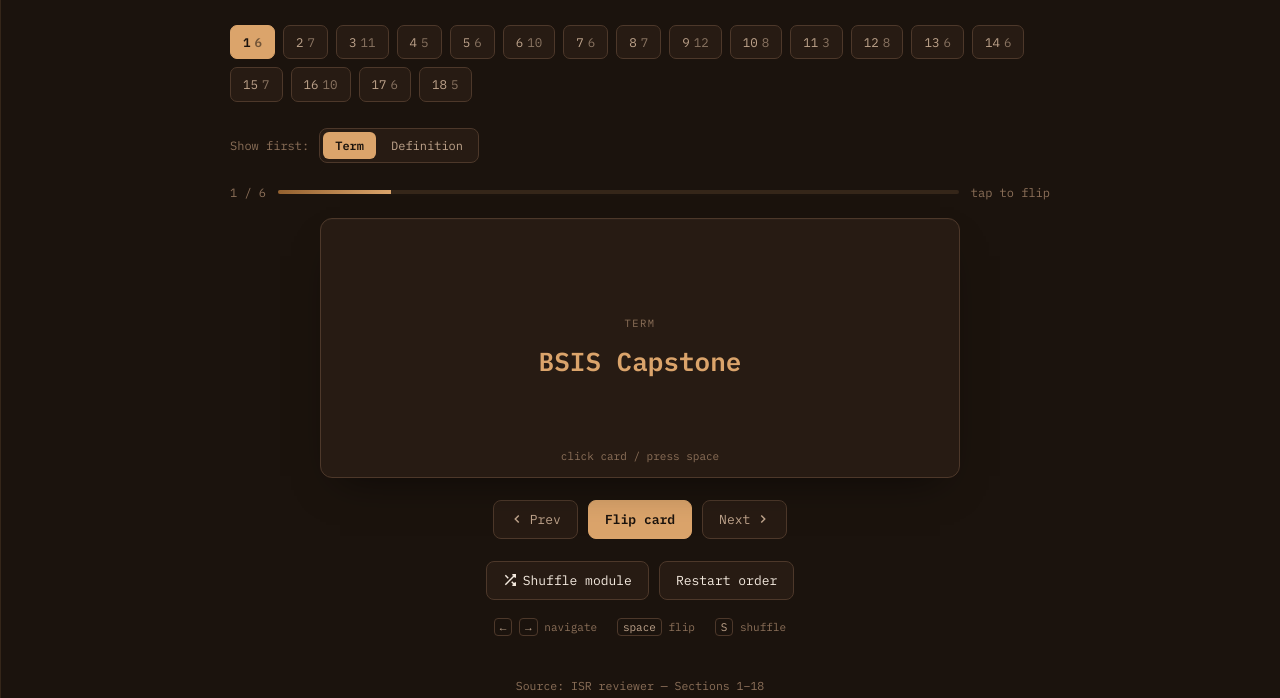
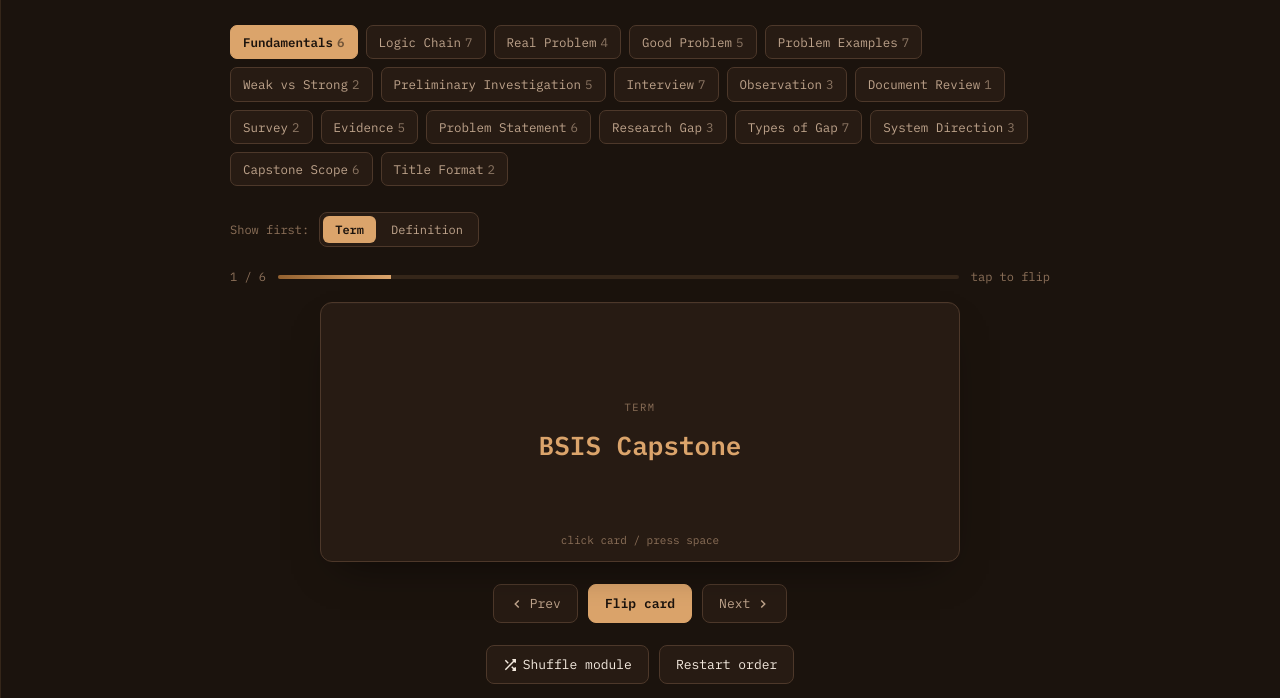
Before and after one commit to npangilinan-CCA/ISR-Finals, a plain HTML site: page isr_finals_quiz1_flashcards.html in a window 1280 px wide. Shown: the part 102-800 px from the top of the page. Drawn offline with Linux system fonts and the light colour scheme.

Commit message:
Update isr_finals_quiz1_flashcards.html

```diff
--- a/isr_finals_quiz1_flashcards.html
+++ b/isr_finals_quiz1_flashcards.html
@@ -362,7 +362,7 @@
     </div>
     <div class="stat">
       <div><b id="totalCount">0</b> terms loaded</div>
-      <div id="moduleLabel">Section 1</div>
+      <div id="moduleLabel">BSIS Capstone Fundamentals</div>
     </div>
   </header>
 
@@ -424,97 +424,79 @@
 <script>
 const DATA = [
  {
-  "module": "1 — BSIS Capstone Fundamentals",
+  "module": "BSIS Capstone Fundamentals",
   "terms": [
    [
     "BSIS Capstone",
-    "A project focused on improving a real organizational process, decision, service, or information flow through an information system."
+    "A project that sits at the interaction of Business/Organization, Information, Technology, and People."
    ],
    [
     "Business/Organization",
-    "Processes, roles, and decisions within the organization."
+    "Processes, roles, and decisions."
    ],
    [
     "Information",
-    "Data, records, and reports used by the organization."
+    "Data, records, and reports."
    ],
    [
     "Technology",
-    "Systems, databases, and interfaces used by the organization."
+    "Systems, databases, and interfaces."
    ],
    [
     "People",
-    "Users, adoption, and usability related to the system."
+    "Users, adoption, and usability."
    ],
    [
     "The Big Question",
     "How can an information system improve a real process, decision, service, or information flow?"
    ]
-  ]
+  ],
+  "short": "Fundamentals"
  },
  {
-  "module": "2 — Capstone Logic Chain",
+  "module": "Capstone Logic Chain",
   "terms": [
    [
     "Capstone Logic Chain",
-    "The sequence used to develop a capstone project: Problem, Evidence, Literature, Requirements, System, and Evaluation."
+    "Problem, Evidence, Literature, Requirements, System, and Evaluation."
    ],
    [
     "Problem",
-    "Identifies what is not working."
+    "What is not working?"
    ],
    [
     "Evidence",
-    "Establishes how the problem is known or demonstrated."
+    "How do we know?"
    ],
    [
     "Literature",
-    "Determines what prior research shows."
+    "What does prior research show?"
    ],
    [
     "Requirements",
-    "Identifies what the system should do."
+    "What should the system do?"
    ],
    [
     "System",
-    "Determines what will be built."
+    "What will we build?"
    ],
    [
     "Evaluation",
-    "Determines how the results will be judged."
+    "How will we judge the results?"
    ]
-  ]
+  ],
+  "short": "Logic Chain"
  },
  {
-  "module": "3 — Start With a Real Problem",
+  "module": "Start With a Real Problem",
   "terms": [
    [
     "Start With a Real Problem",
-    "A project becomes easier to justify when its starting point is an observed organizational need."
-   ],
-   [
-    "Observed Organizational Need",
-    "A real need identified within an organization's existing processes that can serve as the starting point for a capstone project."
+    "A project becomes easier to justify when the starting point is an observed organizational need."
    ],
    [
     "Real Process",
     "A process that may be manual, slow, duplicated, or hard to monitor."
-   ],
-   [
-    "Manual Process",
-    "A process that relies on manual work."
-   ],
-   [
-    "Slow Process",
-    "A process that takes excessive time to complete."
-   ],
-   [
-    "Duplicated Process",
-    "A process where work or information is unnecessarily repeated."
-   ],
-   [
-    "Hard-to-Monitor Process",
-    "A process where progress or status is difficult to track."
    ],
    [
     "Information Need",
@@ -522,383 +504,263 @@ const DATA = [
    ],
    [
     "Ask Before Building",
-    "Questions used to identify where work slows down, where information is lost, repeated, or delayed, and what is difficult to see."
-   ],
-   [
-    "Information Loss Question",
-    "\"When does information get lost, repeated, or delayed?\""
-   ],
-   [
-    "Visibility Question",
-    "\"What is hard to see?\""
+    "Identify where work slows down, where information gets lost, repeated, or delayed, and what is hard to see."
    ]
-  ]
+  ],
+  "short": "Real Problem"
  },
  {
-  "module": "4 — What Is a Good BSIS Problem?",
+  "module": "What Is a Good BSIS Problem?",
   "terms": [
    [
     "Good BSIS Problem",
     "A problem that is observable, specific, documentable, and addressable."
    ],
    [
-    "Observable Problem",
-    "A problem that can be seen in a workflow, record, or user experience."
+    "Observable",
+    "Can be seen in a workflow, record, or user experience."
    ],
    [
-    "Specific Problem",
-    "A problem with a clear process and context that affects users."
+    "Specific",
+    "Has a clear process, context, and affects users."
    ],
    [
-    "Documentable Problem",
-    "A problem that can be supported by interviews, observations, or documents."
+    "Documentable",
+    "Can be supported by interviews, observations, and documents."
    ],
    [
-    "Addressable Problem",
-    "A problem that a reasonable information system intervention can improve."
+    "Addressable",
+    "A reasonable information system intervention can improve it."
    ]
-  ]
+  ],
+  "short": "Good Problem"
  },
  {
-  "module": "5 — Examples of Organizational Problems",
+  "module": "Examples of Organizational Problems",
   "terms": [
    [
-    "Records Problem",
-    "A problem involving paper forms or manual records."
+    "Organizational Problems",
+    "Examples include records, scheduling, reporting, monitoring, communication, and data quality problems."
    ],
    [
-    "Scheduling Problem",
-    "A problem where scheduling is tracked manually through chat or notebooks."
+    "Records",
+    "Paper forms or manual records."
    ],
    [
-    "Reporting Problem",
-    "A problem involving several spreadsheets and duplicate information."
+    "Scheduling",
+    "Scheduling tracked in chat or notebooks manually."
    ],
    [
-    "Monitoring Problem",
-    "A problem where stock levels are updated late."
+    "Reporting",
+    "Several spreadsheets and duplicates."
    ],
    [
-    "Communication Problem",
-    "A problem where users repeatedly ask for the same information."
+    "Monitoring",
+    "Stock levels update late."
    ],
    [
-    "Data Quality Problem",
-    "A problem where different copies of the same record produce inconsistent information."
+    "Communication",
+    "Users repeatedly ask for the same information."
+   ],
+   [
+    "Data Quality",
+    "Different copies of the same record produce inconsistent information."
    ]
-  ]
+  ],
+  "short": "Problem Examples"
  },
  {
-  "module": "6 — Weak vs. Strong Starting Point",
+  "module": "Weak vs. Strong Starting Point",
   "terms": [
    [
     "Weak Starting Point",
-    "A project approach where the system is proposed before the actual problem and supporting evidence are established."
-   ],
-   [
-    "Weak Starting Point Example",
-    "\"Build a mobile attendance app.\""
-   ],
-   [
-    "Problem Assumed",
-    "A weakness of the weak starting point where the actual organizational problem has not yet been established."
-   ],
-   [
-    "No Evidence Yet",
-    "A weakness of the weak starting point where there is no collected evidence supporting the proposed system."
-   ],
-   [
-    "Arbitrary Features",
-    "A weakness of the weak starting point where system features may be chosen without being justified by an actual problem."
+    "“Build a mobile attendance app”; the problem is assumed, there is no evidence yet, and features may be arbitrary."
    ],
    [
     "Strong Starting Point",
-    "A project approach that identifies a specific existing problem before proposing the system."
-   ],
-   [
-    "Strong Starting Point Example",
-    "\"Attendance records are manually consolidated delaying reports and making status checks difficult.\""
-   ],
-   [
-    "Problem-First Approach",
-    "Establishing the actual problem before deciding what system should be built."
-   ],
-   [
-    "Evidence-Based Features",
-    "System features that can be justified using the identified problem and collected evidence."
-   ],
-   [
-    "Advantages of a Strong Starting Point",
-    "The problem comes first, evidence can be collected, users and processes are visible, and system features can be justified."
+    "“Attendance records are manually consolidated delaying reports and making status checks difficult”; the problem comes first, evidence can be collected, users and processes are visible, and system features can be justified."
    ]
-  ]
+  ],
+  "short": "Weak vs Strong"
  },
  {
-  "module": "7 — Preliminary Investigation",
+  "module": "Preliminary Investigation",
   "terms": [
    [
     "Preliminary Investigation",
-    "Investigation of the current situation before finalizing the capstone title."
-   ],
-   [
-    "Current Situation",
-    "The existing condition and workflow of the organization that should be investigated before finalizing the project title."
+    "Investigation of the current situation before finalizing the title."
    ],
    [
     "Interview",
-    "A method that asks users what happens, what hurts, and what they need."
+    "Ask users what happens, what hurts, and what they need."
    ],
    [
     "Observation",
-    "A method that watches the actual workflow rather than only the reported workflow."
+    "Watch the actual workflow, not only the reported workflow."
    ],
    [
     "Document Review",
-    "A method that inspects forms, spreadsheets, reports, policies, and existing records."
+    "Inspect forms, spreadsheets, reports, policies, and existing records."
    ],
    [
     "Survey",
-    "A method used to measure perceptions or frequency."
+    "Measure perceptions or frequency."
    ]
-  ]
+  ],
+  "short": "Preliminary Investigation"
  },
  {
-  "module": "8 — Interview: Ask About the Process",
+  "module": "Interview: Ask About the Process",
   "terms": [
    [
-    "Good Interview Questions",
-    "Questions that are concrete, process-oriented, and open-ended."
+    "Interview Questions",
+    "Good interview questions are concrete, process-oriented, and open-ended."
    ],
    [
-    "Process Walkthrough Question",
-    "\"Walk me through the process from start to end.\""
+    "Process Walkthrough",
+    "“Walk me through the process from start to end.”"
    ],
    [
-    "Time-Consuming Step Question",
-    "\"Which step takes the most time? Why?\""
+    "Time and Delay Question",
+    "“Which step takes the most time? Why?”"
    ],
    [
-    "Information Need Interview Question",
-    "\"What information do you usually need?\""
+    "Information Question",
+    "“What information do you usually need?”"
    ],
    [
     "Error and Duplicate Entry Question",
-    "\"Where do errors or duplicate entries happen?\""
+    "“Where do errors or duplicate entries happen?”"
    ],
    [
     "Process Improvement Question",
-    "\"What would make the process easier for you?\""
+    "“What would make the process easier for you?”"
    ],
    [
     "Reporting Question",
-    "\"What reports do you prepare repeatedly?\""
+    "“What reports do you prepare repeatedly?”"
    ]
-  ]
+  ],
+  "short": "Interview"
  },
  {
-  "module": "9 — Observation: Watch the Real Workflow",
+  "module": "Observation: Watch the Real Workflow",
   "terms": [
    [
     "Observation Workflow",
     "Request, Record, Verify, Process, and Report."
    ],
    [
-    "Request",
-    "The first step of the observed workflow."
-   ],
-   [
-    "Record",
-    "The second step of the observed workflow."
-   ],
-   [
-    "Verify",
-    "The third step of the observed workflow."
-   ],
-   [
-    "Process",
-    "The fourth step of the observed workflow."
-   ],
-   [
-    "Report",
-    "The fifth step of the observed workflow."
-   ],
-   [
-    "What to Observe",
-    "Where time is spent, where information changes hands, and where users create workarounds."
+    "Workflow Observation",
+    "Observe where time is spent, where information changes hands, and where users create workarounds."
    ],
    [
     "Hidden Steps",
-    "Steps in a workflow that may not be obvious from the reported process but can be discovered through observation."
-   ],
-   [
-    "Re-encoding",
-    "A hidden step where information is entered again."
-   ],
-   [
-    "Waiting for Approval",
-    "A hidden workflow step where progress is delayed while waiting for approval."
-   ],
-   [
-    "Checking Multiple Files",
-    "A hidden step where users must consult multiple files for information."
-   ],
-   [
-    "Sending Status Updates Manually",
-    "A hidden step where users manually send status updates."
+    "Re-encoding, waiting for approval, checking multiple files, and sending status updates manually."
    ]
-  ]
+  ],
+  "short": "Observation"
  },
  {
-  "module": "10 — Document Review",
+  "module": "Document Review",
   "terms": [
    [
     "Document Review Evidence",
-    "Evidence obtained by examining existing organizational documents and records."
-   ],
-   [
-    "Document Review Materials",
-    "Forms, reports, spreadsheets, policies, logs, and templates that can be inspected during document review."
-   ],
-   [
-    "Forms",
-    "Documents that can be examined to understand an existing process."
-   ],
-   [
-    "Reports",
-    "Existing outputs that can be inspected as evidence."
-   ],
-   [
-    "Spreadsheet",
-    "A document containing organizational data that can be reviewed as evidence."
-   ],
-   [
-    "Policies",
-    "Organizational rules or guidelines that can be reviewed as evidence."
-   ],
-   [
-    "Logs",
-    "Records of activities or events that can be reviewed as evidence."
-   ],
-   [
-    "Templates",
-    "Standardized documents or formats that can be reviewed as evidence."
+    "Forms, reports, spreadsheets, policies, logs, and templates."
    ]
-  ]
+  ],
+  "short": "Document Review"
  },
  {
-  "module": "11 — Survey",
+  "module": "Survey",
   "terms": [
    [
     "Survey Use",
-    "Surveys are useful when the user base is larger."
-   ],
-   [
-    "Purpose of Surveys",
-    "To identify quantities or patterns."
+    "Useful when the user base is larger."
    ],
    [
     "Survey Limitation",
-    "Surveys should identify quantities or patterns but should not replace process investigation."
+    "Use surveys to identify quantity or patterns, not to replace process investigation."
    ]
-  ]
+  ],
+  "short": "Survey"
  },
  {
-  "module": "12 — Turning Investigations Into Evidence",
+  "module": "Turning Investigations Into Evidence",
   "terms": [
    [
+    "Investigation Statements",
+    "Examples include “The process is slow,” “Status is hard to track,” “Duplicate encoding occurs,” and “Reports take too long.”"
+   ],
+   [
     "Problem Evidence",
-    "Evidence consisting of interview statements, observed delays, and documented burden."
+    "Interview statements, observed delay, and document burden."
    ],
    [
     "Process Evidence",
-    "Evidence consisting of workflow maps, handoffs, and repeated steps."
+    "Workflow map, handoffs, and repeated steps."
    ],
    [
     "Information Evidence",
-    "Evidence consisting of missing fields, duplicate records, and reporting needs."
+    "Missing fields, duplicate records, and reporting needs."
    ],
    [
     "User Evidence",
-    "Evidence concerning usability needs."
-   ],
-   [
-    "Problem Claim",
-    "A statement describing an observed issue, such as \"The process is slow.\""
-   ],
-   [
-    "Status Tracking Claim",
-    "A statement such as \"Status is hard to track\" that should be supported by investigation evidence."
-   ],
-   [
-    "Duplicate Encoding Claim",
-    "A statement that duplicate encoding occurs and should be supported by investigation evidence."
-   ],
-   [
-    "Reporting Delay Claim",
-    "A statement that reports take too long and should be supported by investigation evidence."
+    "Usability needs."
    ]
-  ]
+  ],
+  "short": "Evidence"
  },
  {
-  "module": "13 — Building the Problem Statement",
+  "module": "Building the Problem Statement",
   "terms": [
    [
     "Problem Statement",
-    "A structured description of the problem using context, current condition, pain/gap, impact, and need."
+    "A practical structure consisting of Context, Current Condition, Pain/Gap, Impact, and Need."
    ],
    [
     "Context",
-    "Identifies where the problem occurs."
+    "Where does the problem occur?"
    ],
    [
     "Current Condition",
-    "Describes what happens now."
+    "What happens now?"
    ],
    [
     "Pain/Gap",
-    "Explains why the current situation is a problem."
+    "Why is it a problem?"
    ],
    [
     "Impact",
-    "Identifies who or what is affected."
+    "Who or what is affected?"
    ],
    [
     "Need",
-    "Identifies what kind of improvement is required."
+    "What kind of improvement is required?"
    ]
-  ]
+  ],
+  "short": "Problem Statement"
  },
  {
-  "module": "14 — Defining the Research Gap",
+  "module": "Defining the Research Gap",
   "terms": [
    [
     "Research Gap",
-    "What is missing, limited, or not yet assessed well enough for the specific context."
+    "What is missing, limited, or not yet assessed well enough for the context."
    ],
    [
-    "Research Gap Question",
-    "\"What does the current process fail to provide?\""
-   ],
-   [
-    "Existing Practices Question",
-    "\"What existing practices or solutions do not cover?\""
-   ],
-   [
-    "Local Need Question",
-    "\"What local or context-specific need remains?\""
-   ],
-   [
-    "Project Addressability Question",
-    "\"What can this project reasonably address?\""
+    "Research Gap Questions",
+    "What the current process fails to provide, what existing practices or solutions do not cover, what local or context-specific need remains, and what the project can reasonably address."
    ],
    [
     "Local Need",
-    "A gap specific to the local or particular context; a gap does not necessarily mean nobody has ever done the solution before."
+    "The gap does not always mean “nobody has ever done this.”"
    ]
-  ]
+  ],
+  "short": "Research Gap"
  },
  {
-  "module": "15 — Common Types of Gap",
+  "module": "Common Types of Gap",
   "terms": [
    [
     "Common Types of Gap",
@@ -906,128 +768,92 @@ const DATA = [
    ],
    [
     "Process Gap",
-    "A gap involving problems in the current workflow."
+    "Current workflow problems."
    ],
    [
     "Information Gap",
-    "A gap where needed information cannot be accessed."
+    "Cannot access needed information."
    ],
    [
     "Integration Gap",
-    "A gap involving limited coordination."
+    "Limited coordination."
    ],
    [
     "Usability Gap",
-    "A gap involving usability problems in an existing solution."
+    "Existing usability problems."
    ],
    [
     "Lack of Evaluation",
-    "A gap where an existing system exists but has not been evaluated."
+    "An existing system that has not been evaluated."
    ],
    [
     "Local Implementation Gap",
-    "A gap where an existing solution has not been adapted to the local context."
+    "An existing solution that is not adapted to the local context."
    ]
-  ]
+  ],
+  "short": "Types of Gap"
  },
  {
-  "module": "16 — Translate the Problem Into a System Direction",
+  "module": "Translate the Problem Into a System Direction",
   "terms": [
    [
     "Translate the Problem Into a System Direction",
-    "The process of moving from an observed problem to a need, requirement, and system feature."
+    "Connect the observed problem to a need, requirement, system feature, and alignment."
    ],
    [
-    "Observed Problem",
-    "The identified issue in the existing process that needs improvement."
-   ],
-   [
-    "Observed Problem Example",
-    "Manual request tracking."
-   ],
-   [
-    "Need",
-    "The improvement required to address the observed problem."
-   ],
-   [
-    "Need Example",
-    "Centralized status records."
-   ],
-   [
-    "Requirement",
-    "What the proposed system should allow users or the organization to do."
-   ],
-   [
-    "Requirement Example",
-    "Users can submit and monitor requests."
-   ],
-   [
-    "System Feature",
-    "A concrete system functionality that fulfills a requirement."
-   ],
-   [
-    "System Feature Example",
-    "Request form and status dashboard."
+    "System Direction Example",
+    "Observed problem: manual request tracking; Need: centralized status records; Requirement: users can submit and monitor requests; System Feature: request form status dashboard."
    ],
    [
     "Alignment",
-    "Every system feature should answer a documented need."
+    "Every feature should answer a documented need."
    ]
-  ]
+  ],
+  "short": "System Direction"
  },
  {
-  "module": "17 — Keep the Capstone Scope Realistic",
+  "module": "Keep the Capstone Scope Realistic",
   "terms": [
    [
     "Realistic Capstone Scope",
-    "A smaller, well-evaluated system with more depth rather than an oversized project."
+    "Aim for a smaller, well-evaluated system with more depth rather than an oversized project."
    ],
    [
-    "Users",
-    "The people who will use the system."
+    "Users in Scope",
+    "Who will use the system?"
    ],
    [
-    "Process",
-    "The processes that are included within the project's scope."
+    "Process in Scope",
+    "Which processes are in scope?"
    ],
    [
-    "Data",
-    "The information that must be stored."
+    "Data in Scope",
+    "What must be stored?"
    ],
    [
-    "Functions",
-    "The essential features of the system."
+    "Functions in Scope",
+    "What are the essential features?"
    ],
    [
-    "Evaluation",
-    "The quality attributes that will be measured."
+    "Evaluation in Scope",
+    "What quality attributes will be measured?"
    ]
-  ]
+  ],
+  "short": "Capstone Scope"
  },
  {
-  "module": "18 — Practical Capstone Title Format",
+  "module": "Practical Capstone Title Format",
   "terms": [
    [
     "Practical Capstone Title Format",
-    "Development/Design + Type of System + Target Organization/Need + Purpose/Function."
+    "Development/Design, Type of System, Target Organization/Need, and Purpose/Function."
    ],
    [
-    "Development/Design",
-    "The development or design aspect of the project."
-   ],
-   [
-    "Type of System",
-    "The kind of system being developed."
-   ],
-   [
-    "Target Organization/Need",
-    "The organization or need being addressed."
-   ],
-   [
-    "Purpose/Function",
-    "What the system is intended to do."
+    "Capstone Title Components",
+    "Development/Design, Type of System, Target Organization/Need, and Purpose/Function."
    ]
-  ]
+  ],
+  "short": "Title Format"
  }
 ];
 
@@ -1058,8 +884,8 @@ function buildTabs(){
   DATA.forEach((mod, i) => {
     const btn = document.createElement('button');
     btn.className = 'mod-btn' + (i === currentModule ? ' active' : '');
-    btn.title = 'Section ' + mod.module;
-    btn.innerHTML = shortModuleLabel(mod.module) + '<span class="count">' + mod.terms.length + '</span>';
+    btn.title = mod.module;
+    btn.innerHTML = mod.short + '<span class="count">' + mod.terms.length + '</span>';
     btn.addEventListener('click', () => selectModule(i));
     moduleTabsEl.appendChild(btn);
   });
@@ -1099,7 +925,7 @@ function render(){
   flipState.textContent = flipped ? ('showing ' + (mode === 'term' ? 'definition' : 'term')) : 'tap to flip';
   cardPos.textContent = (currentIndex + 1) + ' / ' + mod.terms.length;
   progressFill.style.width = (((currentIndex + 1) / mod.terms.length) * 100) + '%';
-  moduleLabel.textContent = 'Section ' + mod.module;
+  moduleLabel.textContent = mod.module;
   totalCount.textContent = DATA.reduce((sum, m) => sum + m.terms.length, 0);
 }
 
```
